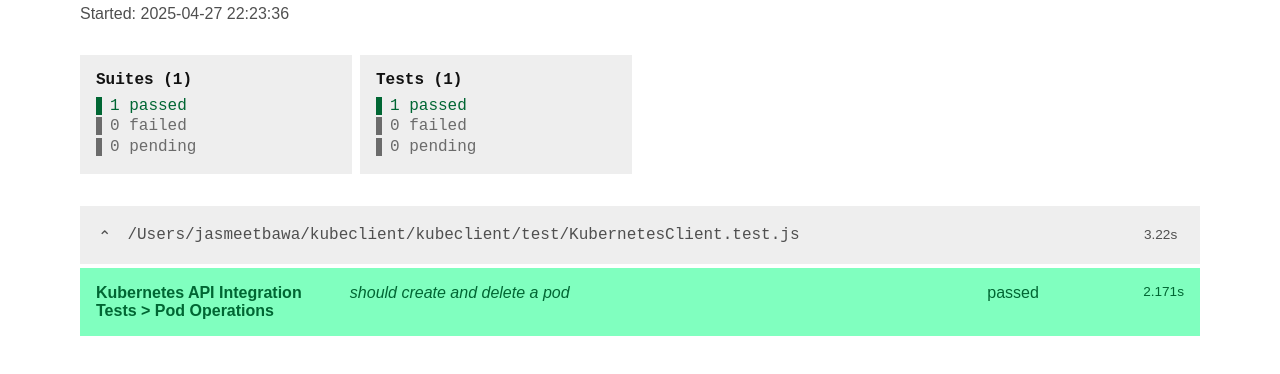
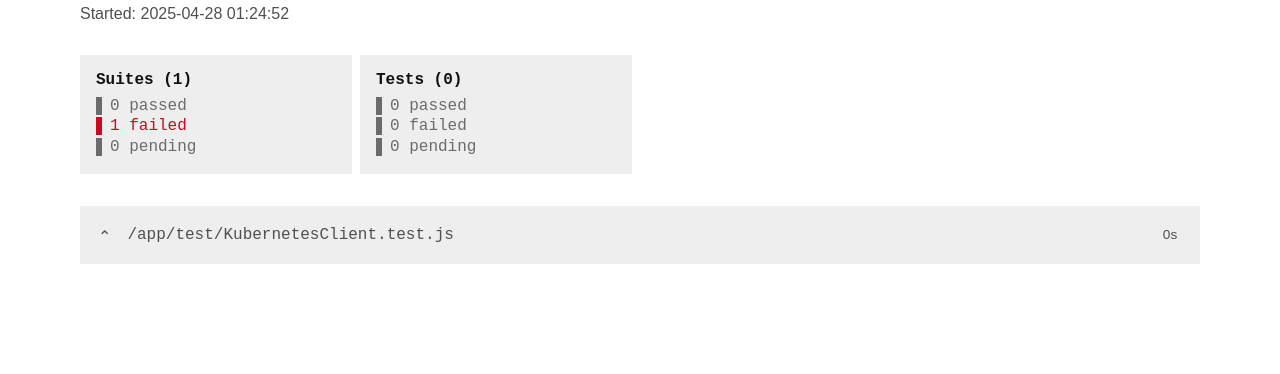
Before and after one commit to prabhjotbawa/kubeclient, a website: page index.html in a window 1280 px wide. Shown: the part 72-446 px from the top of the page. Drawn offline with Linux system fonts and the light colour scheme.

Commit message:
Update test reports

```diff
--- a/index.html
+++ b/index.html
@@ -274,4 +274,4 @@ header {
   font-size: 1rem;
   padding: 0 0.5rem;
 }
-</style></head><body><main class="jesthtml-content"><header><h1 id="title">Test Report</h1></header><section id="metadata-container"><div id="timestamp">Started: 2025-04-27 22:23:36</div><div id="summary"><div id="suite-summary"><div class="summary-total">Suites (1)</div><div class="summary-passed ">1 passed</div><div class="summary-failed  summary-empty">0 failed</div><div class="summary-pending  summary-empty">0 pending</div></div><div id="test-summary"><div class="summary-total">Tests (1)</div><div class="summary-passed ">1 passed</div><div class="summary-failed  summary-empty">0 failed</div><div class="summary-pending  summary-empty">0 pending</div></div></div></section><details id="suite-1" class="suite-container" open=""><summary class="suite-info"><div class="suite-path">/Users/jasmeetbawa/kubeclient/kubeclient/test/KubernetesClient.test.js</div><div class="suite-time">3.22s</div></summary><div class="suite-tests"><div class="test-result passed"><div class="test-info"><div class="test-suitename">Kubernetes API Integration Tests &gt; Pod Operations</div><div class="test-title">should create and delete a pod</div><div class="test-status">passed</div><div class="test-duration">2.171s</div></div></div></div></details></main></body></html>
+</style></head><body><main class="jesthtml-content"><header><h1 id="title">Test Report</h1></header><section id="metadata-container"><div id="timestamp">Started: 2025-04-28 01:24:52</div><div id="summary"><div id="suite-summary"><div class="summary-total">Suites (1)</div><div class="summary-passed  summary-empty">0 passed</div><div class="summary-failed ">1 failed</div><div class="summary-pending  summary-empty">0 pending</div></div><div id="test-summary"><div class="summary-total">Tests (0)</div><div class="summary-passed  summary-empty">0 passed</div><div class="summary-failed  summary-empty">0 failed</div><div class="summary-pending  summary-empty">0 pending</div></div></div></section><details id="suite-1" class="suite-container" open=""><summary class="suite-info"><div class="suite-path">/app/test/KubernetesClient.test.js</div><div class="suite-time">0s</div></summary><div class="suite-tests"/></details></main></body></html>
```
